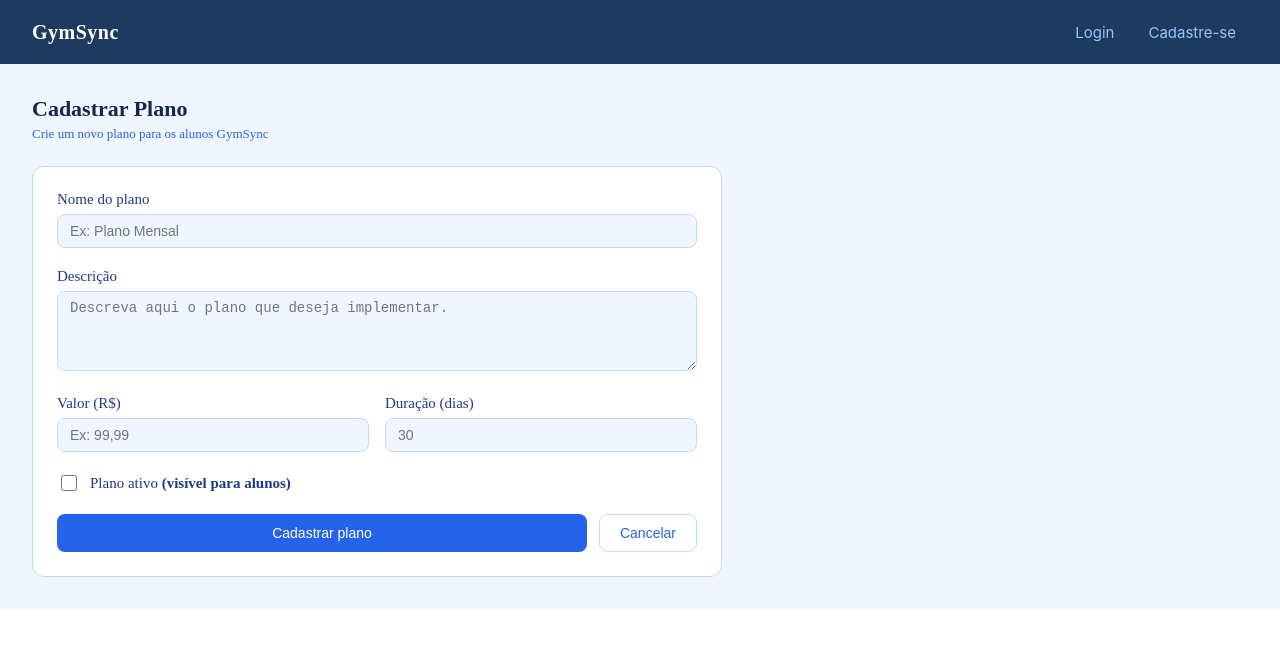
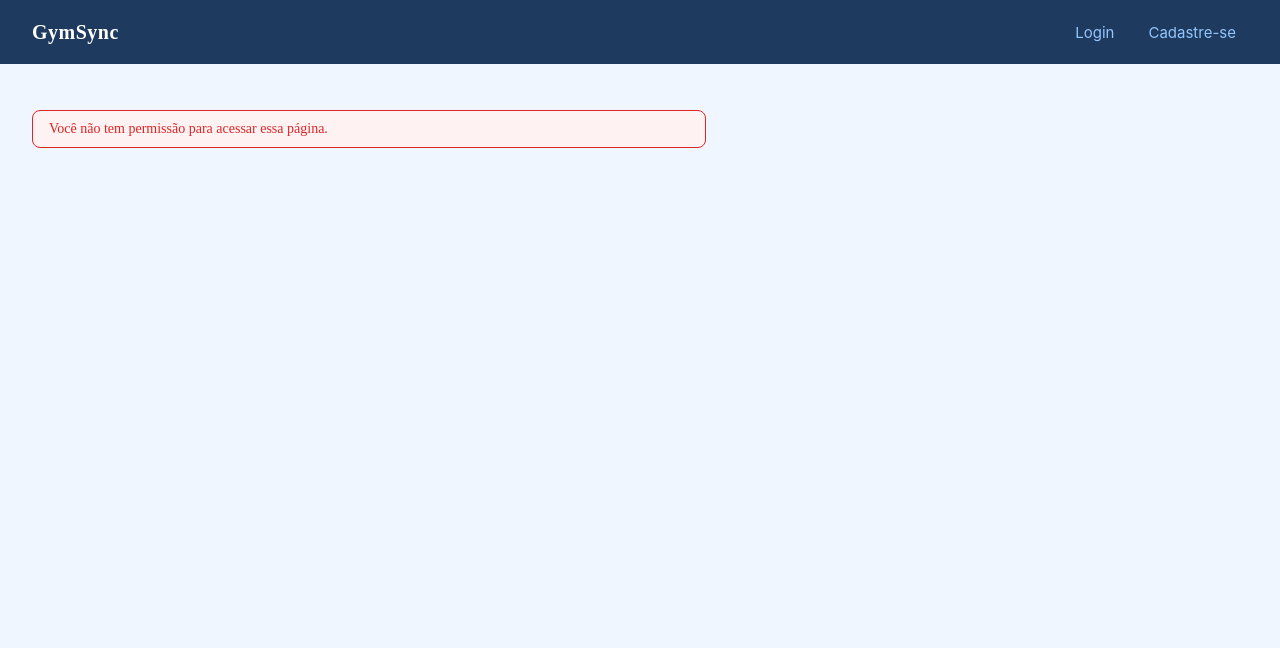
Before and after one commit to lorenaneiva/gym-manager, a Vue app: page /cadastrar-plano in a window 1280 px wide. Shown: the top 648 px of the page. Built offline with nearby package versions, Linux system fonts and the light colour scheme.

Commit message:
página de cadastro com a lógica implementada

```diff
--- a/src/views/funcionario/admin/CadastrarPlanoView.vue
+++ b/src/views/funcionario/admin/CadastrarPlanoView.vue
@@ -1,53 +1,109 @@
 <script setup>
+import { ref } from 'vue'
+//variaveis reativas para armazenar os valores dos inputs do formulário, e também para controlar as mensagens de feedback
 
+import { useRouter } from 'vue-router'
+//navegação entre as páginas
+import axios from 'axios'
+//para fazer a requisição de cadastro do plano para o backend
+import { useUserStore } from '@/stores/user'
+
+const router = useRouter()
+const userStore = useUserStore()
+//aqui a gente acessa cada uma das instancias la do router pra ca pra dentro
+
+// variáveis INICUIAS ligadas aos inputs
+const nome = ref('')
+const descricao = ref('')
+const valor = ref('')
+const duracaoDias = ref('')
+const ativo = ref(true)
+
+// mensagens de feedback
+const sucesso = ref(false)
+const erro = ref(false)
+
+async function cadastrarPlano() {
+  // verifica se está logado como admin
+  if (!userStore.isAdmin) return
+
+  try {
+    await axios.post('http://localhost:3000/planos', {
+      //requisição post e usando number pra poder converter os valores, É NO INICIO E NAO NO FINAL QUE NEM FLUTTER
+      nome: nome.value,
+      descricao: descricao.value,
+      valor: Number(valor.value),
+      duracaoDias: Number(duracaoDias.value),
+      ativo: ativo.value
+    })
+    sucesso.value = true
+    erro.value = false
+  } catch (erro) {
+    erro.value = true
+    sucesso.value = false
+  }
+}
+
+function cancelar() {
+  router.back()
+  // literalmente rota anterior
+}
 </script>
 
 <template>
-  <main>
+  <main v-if="userStore.isAdmin">
     <div id="cabecalho">
       <h3>Cadastrar Plano</h3>
       <p id="subtitulo">Crie um novo plano para os alunos GymSync</p>
     </div>
 
+    <p v-if="sucesso" class="msg-sucesso">Plano cadastrado com sucesso!</p>
+    <p v-if="erro" class="msg-erro">Erro ao cadastrar plano. Tente novamente.</p>
+
     <div id="form">
       <div class="campo">
         <label>Nome do plano</label>
-        <input type="text" placeholder="Ex: Plano Mensal" />
+        <input type="text" v-model="nome" placeholder="Ex: Plano Mensal" />
+        <!-- v-model é um MODELO de ligação entre o input e a variável reativa, ou seja, qualquer mudança no input vaiu atingitr a variável-->
       </div>
 
       <div class="campo">
         <label>Descrição</label>
-        <textarea placeholder="Descreva aqui o plano que deseja implementar."></textarea>
+        <textarea v-model="descricao" placeholder="Descreva aqui o plano que deseja implementar."></textarea>
       </div>
 
       <div id="duplo">
         <div class="inputs">
           <label>Valor (R$)</label>
-          <input type="number" placeholder="Ex: 99,99" />
+          <input type="number" v-model="valor" placeholder="Ex: 99,99" />
         </div>
         <div class="inputs">
           <label>Duração (dias)</label>
-          <input type="number" placeholder="30" />
+          <input type="number" v-model="duracaoDias" placeholder="30" />
         </div>
       </div>
 
       <div id="checkbox">
-        <input type="checkbox" />
+        <input type="checkbox" v-model="ativo" />
         <label>Plano ativo <strong>(visível para alunos)</strong></label>
       </div>
 
       <div id="botoes">
-        <button type="submit" id="cadastrar">Cadastrar plano</button>
-        <button id="cancelar">Cancelar</button>
+        <button type="submit" id="cadastrar" @click="cadastrarPlano">Cadastrar plano</button>
+        <button id="cancelar" @click="cancelar">Cancelar</button>
       </div>
     </div>
+  </main>
+
+  <main v-else>
+    <p class="msg-erro">Você não tem permissão para acessar essa página.</p>
   </main>
 </template>
 
 <style scoped>
 main {
   background-color: #EFF6FF;
-  min-height: 100px;
+  min-height: 100vh;
   padding: 32px;
 }
 
@@ -67,15 +123,37 @@ h3 {
   margin: 0;
 }
 
+.msg-sucesso {
+  color: #047857;
+  background-color: #ECFDF5;
+  border: 0.5px solid #047857;
+  border-radius: 8px;
+  padding: 10px 16px;
+  margin-bottom: 16px;
+  font-size: 14px;
+  max-width: 640px;
+}
+
+.msg-erro {
+  color: #DC2626;
+  background-color: #FEF2F2;
+  border: 0.5px solid #DC2626;
+  border-radius: 8px;
+  padding: 10px 16px;
+  margin-bottom: 16px;
+  font-size: 14px;
+  max-width: 640px;
+}
+
 #form {
   background-color: #fff;
   border: 0.5px solid #BFDBFE;
   border-radius: 12px;
-  padding: 1.5rem;
+  padding: 24px;
   max-width: 640px;
   display: flex;
   flex-direction: column;
-  gap: 1.25rem;
+  gap: 20px;
 }
 
 label {
@@ -159,4 +237,23 @@ textarea {
   font-size: 14px;
   cursor: pointer;
 }
+
+@media screen and (max-width: 768px) {
+  main {
+    padding: 16px;
+  }
+
+  #duplo {
+    flex-direction: column;
+    gap: 0;
+  }
+
+  #botoes {
+    flex-direction: column;
+  }
+
+  #cadastrar {
+    width: 100%;
+  }
+}
 </style>
```
